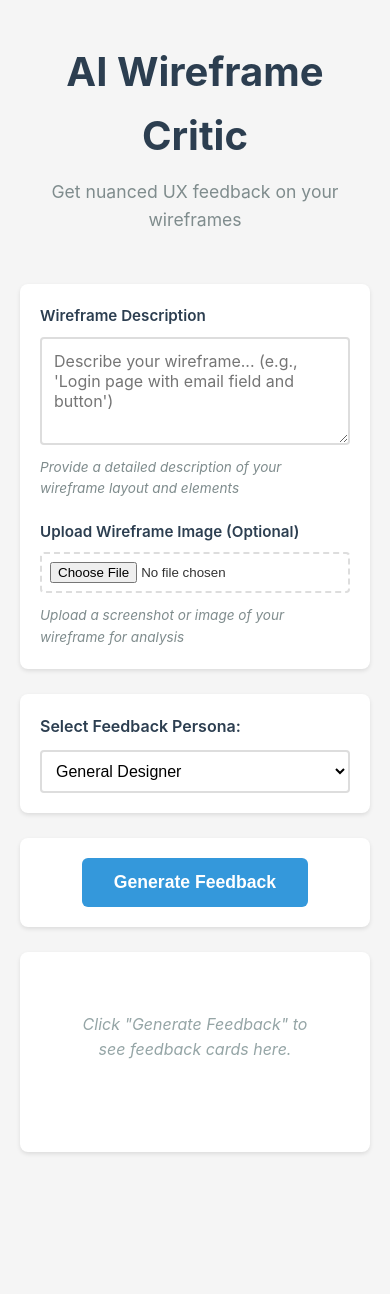
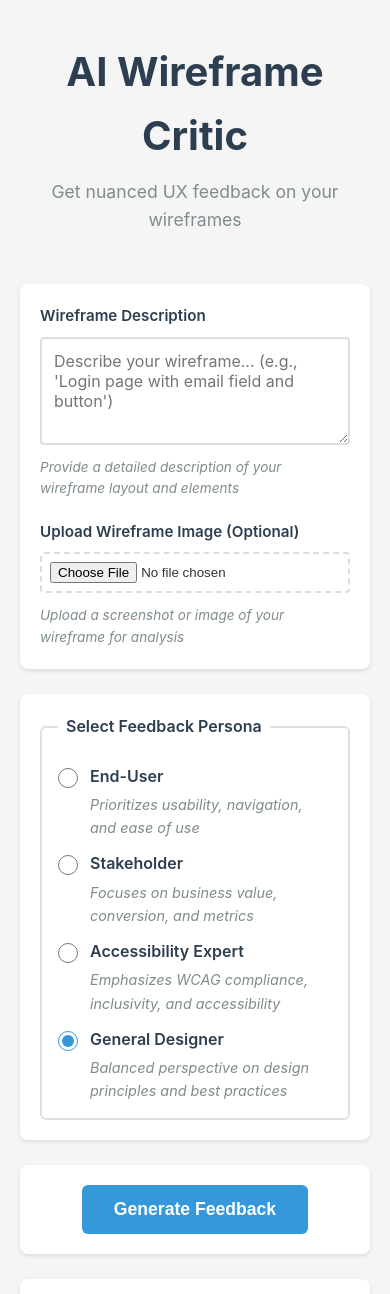
Before and after one commit to AnanyaSriBeevanapalli/wireframe-critic-tool, a React (Vite) app in the folder first_cursor_project/: page / in a window 390 px wide. Shown: the top 1294 px of the page. Before the commit the page ends 1172 px from the top, so only its background shows below. Built offline with nearby package versions, Linux system fonts and the light colour scheme; the HTML template or start-up script is replaced by a standard one.

Commit message:
feat: Replace dropdown with radio buttons, improve accessibility, create responsive grid, and add descriptions for each persona.

```diff
--- a/first_cursor_project/src/components/PersonaSelector.jsx
+++ b/first_cursor_project/src/components/PersonaSelector.jsx
@@ -1,38 +1,86 @@
 /**
  * PersonaSelector Component
  *
- * Allows user to select a persona for feedback generation.
- * Different personas focus on different aspects:
- * - End-User: Usability and ease of use
- * - Stakeholder: Business value and conversion
- * - Accessibility Expert: WCAG compliance and inclusivity
- * - General Designer: Balanced design principles
+ * Allows user to select a persona for feedback generation using radio buttons.
+ * Different personas focus on different aspects of UX feedback.
+ *
+ * @param {string} selectedPersona - Currently selected persona name
+ * @param {Function} onPersonaChange - Callback when persona selection changes
  */
 function PersonaSelector({ selectedPersona, onPersonaChange }) {
+  // Persona definitions with descriptions
   const personas = [
-    'End-User',
-    'Stakeholder',
-    'Accessibility Expert',
-    'General Designer'
+    {
+      id: 'End-User',
+      name: 'End-User',
+      description: 'Prioritizes usability, navigation, and ease of use'
+    },
+    {
+      id: 'Stakeholder',
+      name: 'Stakeholder',
+      description: 'Focuses on business value, conversion, and metrics'
+    },
+    {
+      id: 'Accessibility Expert',
+      name: 'Accessibility Expert',
+      description: 'Emphasizes WCAG compliance, inclusivity, and accessibility'
+    },
+    {
+      id: 'General Designer',
+      name: 'General Designer',
+      description: 'Balanced perspective on design principles and best practices'
+    }
   ]
+
+  // Handle radio button change
+  const handleChange = (personaId) => {
+    onPersonaChange(personaId)
+  }
 
   return (
     <div className="persona-selector-container">
-      <label htmlFor="persona-select" className="persona-label">
-        Select Feedback Persona:
-      </label>
-      <select
-        id="persona-select"
-        className="persona-select"
-        value={selectedPersona}
-        onChange={(e) => onPersonaChange(e.target.value)}
-      >
-        {personas.map((persona) => (
-          <option key={persona} value={persona}>
-            {persona}
-          </option>
-        ))}
-      </select>
+      <fieldset className="persona-fieldset">
+        <legend className="persona-legend">
+          Select Feedback Persona
+        </legend>
+        <div
+          className="persona-radio-group"
+          role="radiogroup"
+          aria-label="Feedback persona selection"
+        >
+          {personas.map((persona) => {
+            const isSelected = selectedPersona === persona.id
+            const inputId = `persona-${persona.id.toLowerCase().replace(/\s+/g, '-')}`
+
+            return (
+              <div key={persona.id} className="persona-radio-option">
+                <input
+                  type="radio"
+                  id={inputId}
+                  name="persona"
+                  value={persona.id}
+                  checked={isSelected}
+                  onChange={() => handleChange(persona.id)}
+                  className="persona-radio-input"
+                  aria-describedby={`${inputId}-description`}
+                />
+                <label
+                  htmlFor={inputId}
+                  className="persona-radio-label"
+                >
+                  <span className="persona-name">{persona.name}</span>
+                  <span
+                    id={`${inputId}-description`}
+                    className="persona-description"
+                  >
+                    {persona.description}
+                  </span>
+                </label>
+              </div>
+            )
+          })}
+        </div>
+      </fieldset>
     </div>
   )
 }
--- a/first_cursor_project/src/styles/App.css
+++ b/first_cursor_project/src/styles/App.css
@@ -160,29 +160,83 @@ section {
 
 /* Persona Selector */
 .persona-selector-container {
+  width: 100%;
+}
+
+.persona-fieldset {
+  border: 2px solid #e0e0e0;
+  border-radius: 6px;
+  padding: 16px;
+  margin: 0;
+}
+
+.persona-legend {
+  font-weight: 600;
+  color: #2c3e50;
+  font-size: 1rem;
+  padding: 0 8px;
+}
+
+.persona-radio-group {
   display: flex;
   flex-direction: column;
-  gap: 10px;
+  gap: 12px;
+  margin-top: 8px;
 }
 
-.persona-label {
+.persona-radio-option {
+  display: flex;
+  align-items: flex-start;
+  gap: 12px;
+}
+
+.persona-radio-input {
+  margin-top: 4px;
+  width: 20px;
+  height: 20px;
+  cursor: pointer;
+  accent-color: #3498db;
+  flex-shrink: 0;
+}
+
+.persona-radio-label {
+  display: flex;
+  flex-direction: column;
+  gap: 4px;
+  cursor: pointer;
+  flex: 1;
+  user-select: none;
+}
+
+.persona-name {
   font-weight: 600;
   color: #2c3e50;
+  font-size: 1rem;
 }
 
-.persona-select {
-  padding: 10px;
-  border: 2px solid #ddd;
-  border-radius: 4px;
-  font-size: 1rem;
-  background: white;
-  cursor: pointer;
-  transition: border-color 0.3s;
+.persona-description {
+  font-size: 0.9rem;
+  color: #7f8c8d;
+  font-style: italic;
 }
 
-.persona-select:focus {
-  outline: none;
-  border-color: #3498db;
+/* Focus styles for accessibility */
+.persona-radio-input:focus {
+  outline: 2px solid #3498db;
+  outline-offset: 2px;
+}
+
+.persona-radio-option:hover .persona-radio-label {
+  color: #3498db;
+}
+
+/* Responsive: Stack on mobile, grid on larger screens */
+@media (min-width: 768px) {
+  .persona-radio-group {
+    display: grid;
+    grid-template-columns: repeat(2, 1fr);
+    gap: 16px;
+  }
 }
 
 /* Generate Button */
```
